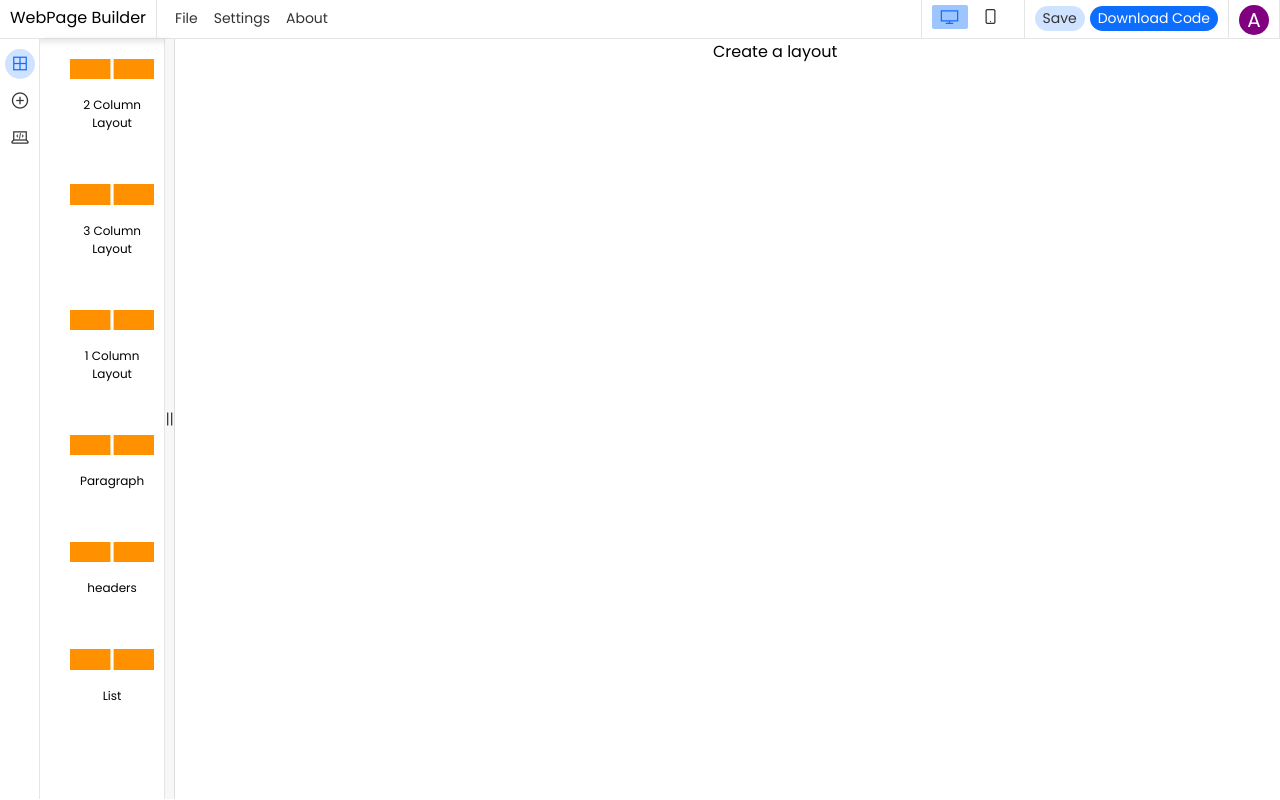
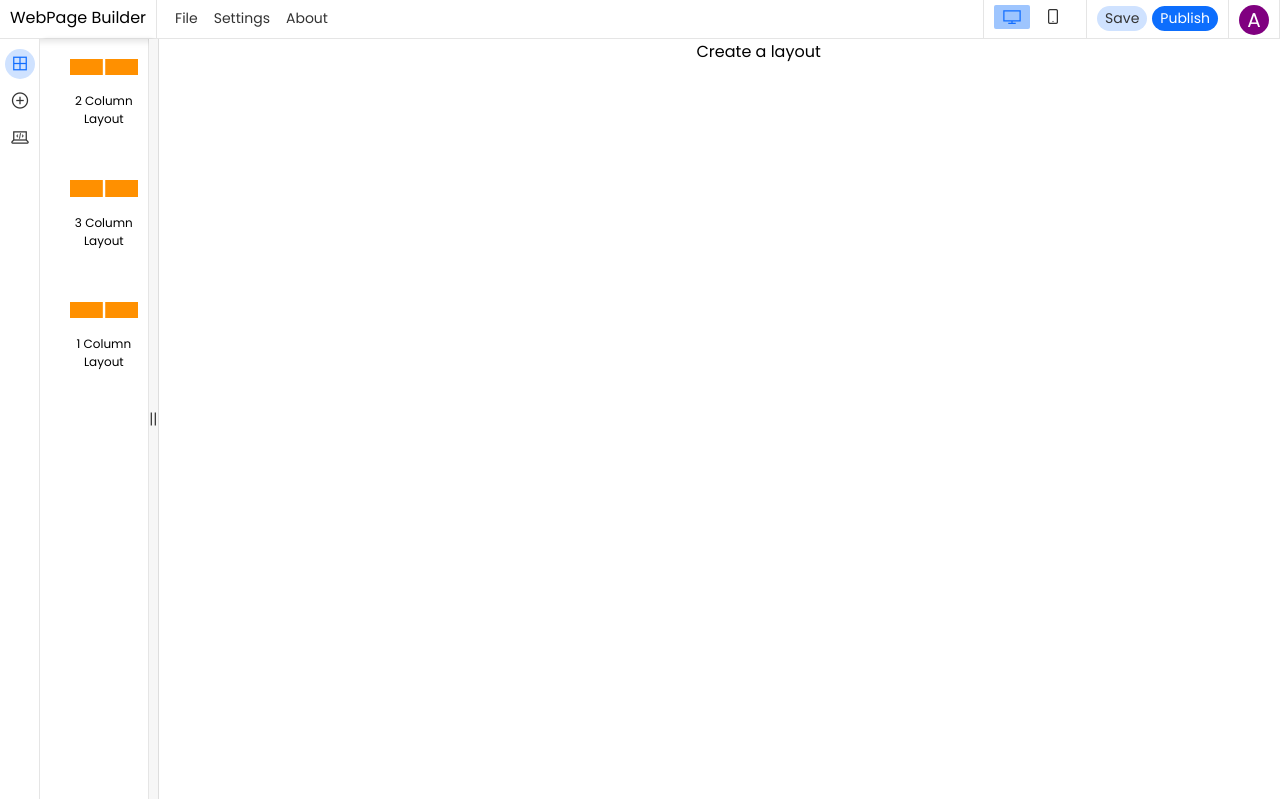
Before and after one commit to likesunny-yon/Wix-Clone, a React (Create React App) app: page / in a window 1280 px wide. Built offline with nearby package versions, Linux system fonts and the light colour scheme.

Commit message:
under dev: tabbed version for sidepanel is working

```diff
--- a/src/Component/App.js
+++ b/src/Component/App.js
@@ -44,7 +44,7 @@ function App() {
       </div>
       <div className={AppStyles["container"]}>
         <aside style={sideWid} className={AppStyles["options_menu"]} >
-          <div className={AppStyles["options_menu_main"]}><Sidecolumn /></div>
+          <div className={AppStyles["options_menu_main"]}><Sidecolumn key={"sideCol"} /></div>
           <div draggable ref={resizer} onDragStart={() => resizer.current.isDragStarted = true} onDrag={updateSettingsWidth} onDragEnd={() => resizer.current.isDragStarted = false} className={AppStyles["options_resizer"]}><i className="las la-grip-lines-vertical"></i></div>
         </aside>
         <main className={AppStyles["preview_panel"]}>
--- a/src/Component/Navbar/navbar.js
+++ b/src/Component/Navbar/navbar.js
@@ -124,7 +124,7 @@ export default function Navbar() {
             <div className={nvstyle["user_persistant_actions"]}>
                 <ul className={nvstyle["navbar_menu_level_one"]}>
                     <li><a className={nvstyle["highlight_btn_light"]} href='/'>Save</a></li>
-                    <li><a className={nvstyle["highlight_btn"]} href='/'>Download Code</a></li>
+                    <li><a className={nvstyle["highlight_btn"]} href='/'>Publish</a></li>
                 </ul>
             </div>
             <div className={nvstyle["navbar_user_details"]}>
--- a/src/Component/PreviewPanel/AlignItems/alignItems.css
+++ b/src/Component/PreviewPanel/AlignItems/alignItems.css
@@ -60,6 +60,7 @@
 /* experimental preview*/
 .alignOptionsPrev {
     background-color: rgba(150, 147, 226, 0.5) !important;
+    outline: 2px solid #9693e2;
     background-image: repeating-linear-gradient(45deg,
             #9693e2 10px,
             #9693e2 12px,
--- a/src/Component/Sidecolumn/sideColumn.module.css
+++ b/src/Component/Sidecolumn/sideColumn.module.css
@@ -33,6 +33,7 @@
     width: 40px;
     height: 30px;
     display: inline-block;
+    cursor: pointer;
 }
 
 .sidebar_optionbar_options li.active a {
--- a/src/Component/Sidecolumn/sidecolumn.js
+++ b/src/Component/Sidecolumn/sidecolumn.js
@@ -1,9 +1,19 @@
-import React, { useRef } from 'react'
+import React, { useRef, useState } from 'react'
 import sideStyle from './sideColumn.module.css'
+
+/**
+ * Sidepanel
+ */
 import SideColumnLayout from './layout/sideColumnLayout'
 import HtmlElement from './elements/htmlElement';
+
 export default function SideColumn() {
+
     const markerpos = useRef(null);
+
+    const [panelMode, setPanelMode] = useState({
+        panel: 0
+    })
 
     const updateMarkerPos = (e) => {
         markerpos.current.style.scale = 1;
@@ -11,19 +21,35 @@ export default function SideColumn() {
     }
 
 
+
     return (
         <div className={sideStyle["sidebar"]}>
-            <div className={sideStyle["sidebar_optionsbar"]}>
+            <div className={sideStyle["sidebar_optionsbar"]} onMouseEnter={() => { markerpos.current.style.display = "block" }} onMouseLeave={() => { markerpos.current.style.display = "none" }}>
                 <ul className={sideStyle["sidebar_optionbar_options"]}>
-                    <li className={sideStyle["active"]} onMouseEnter={updateMarkerPos}><a href='/'><i className="las la-th-large"></i></a></li>
-                    <li onMouseEnter={updateMarkerPos}><a href='/'><i className="las la-plus-circle"></i></a></li>
-                    <li onMouseEnter={updateMarkerPos}><a href='/'><i className="las la-laptop-code"></i></a></li>
+                    <li onClick={() => { setPanelMode({ ...panelMode, panel: 0 }) }} className={(panelMode.panel === 0) ? sideStyle["active"] : ""} onMouseEnter={updateMarkerPos}><a><i className="las la-th-large"></i></a></li>
+                    <li onClick={() => { setPanelMode({ ...panelMode, panel: 1 }) }} className={(panelMode.panel === 1) ? sideStyle["active"] : ""} onMouseEnter={updateMarkerPos}><a><i className="las la-plus-circle"></i></a></li>
+                    <li onClick={() => { setPanelMode({ ...panelMode, panel: 2 }) }} className={(panelMode.panel === 2) ? sideStyle["active"] : ""} onMouseEnter={updateMarkerPos}><a><i className="las la-laptop-code"></i></a></li>
                 </ul>
                 <span ref={markerpos} className={sideStyle["sidebar_option_highlighter"]}></span>
             </div>
             <div className={sideStyle["sidebar_optionResults"]}>
-                <SideColumnLayout />
-                <HtmlElement />
+                {
+                    /**
+                     * Layout panel
+                     */
+                    (panelMode.panel === 0) && <SideColumnLayout />
+                }
+                {
+                    /**
+                     * Html Elements Panel
+                     */
+                    (panelMode.panel === 1) && <HtmlElement />
+                }
+                {
+                    /**
+                     * Presets HTML
+                     */
+                }
             </div>
         </div>
     )
```
